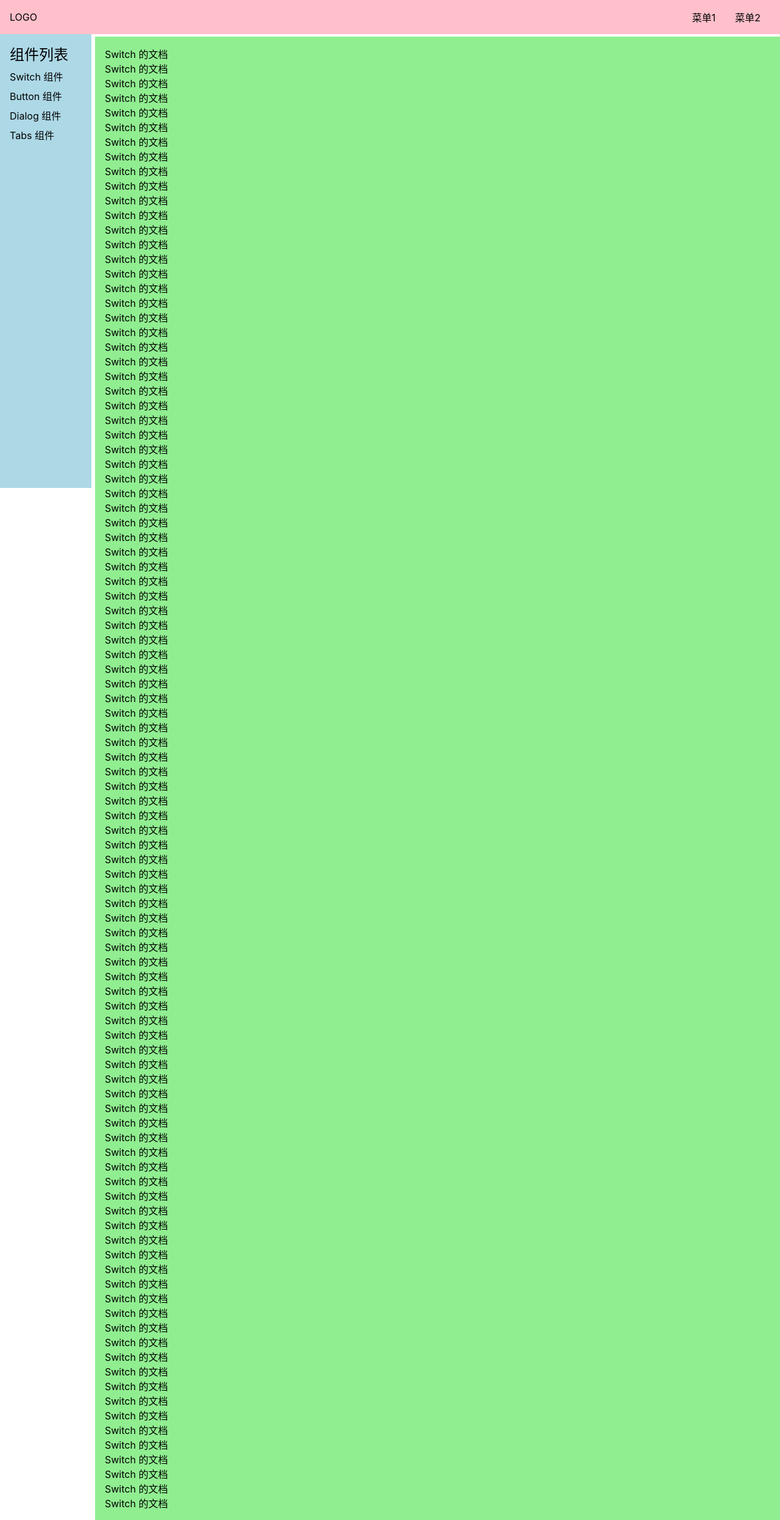
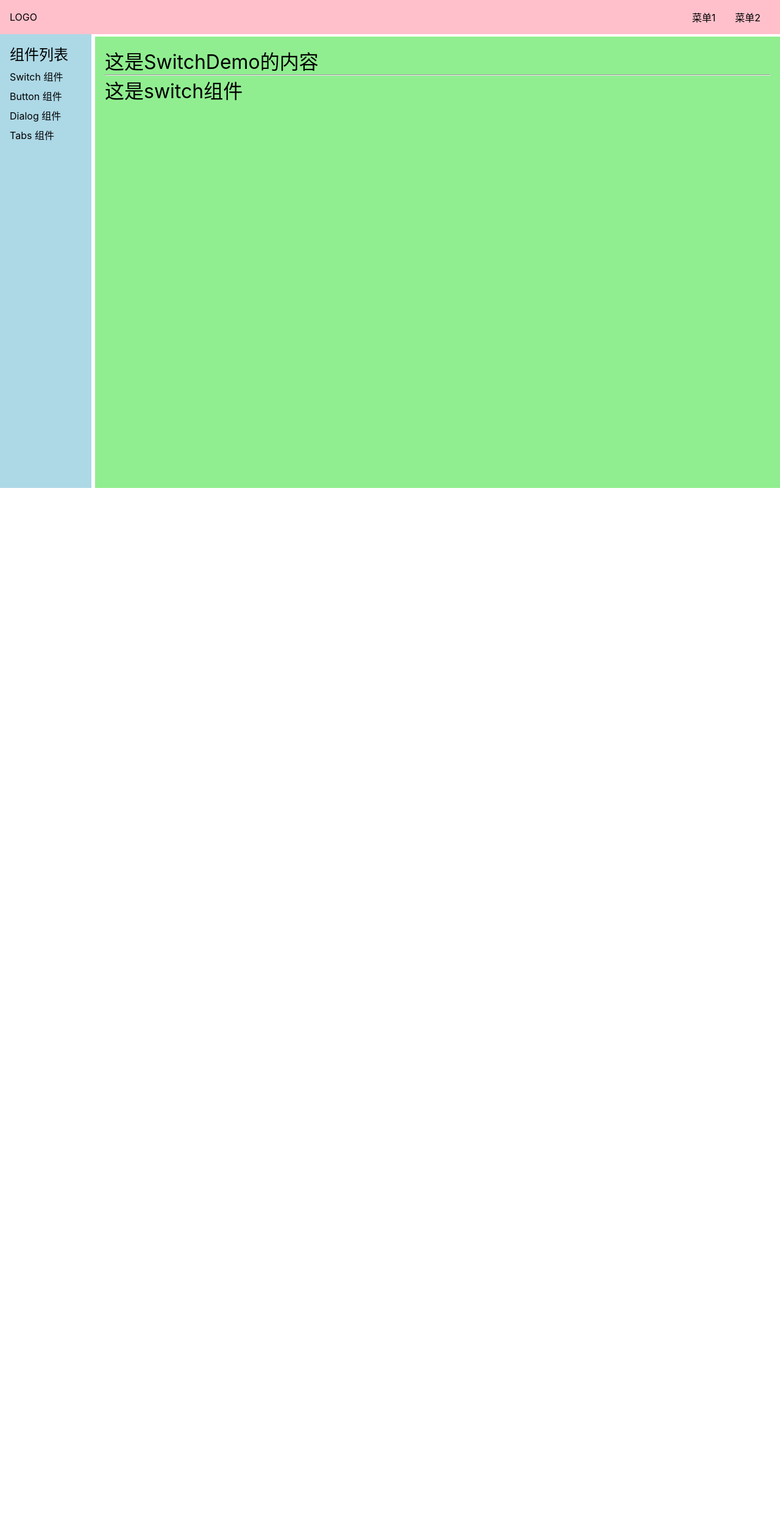
Before and after one commit to Lixianlai-2/Easy-Wheel, a Vue app: page /#/doc/switch in a window 1280 px wide. Shown: the whole page at 61% size. After the commit the page ends 800 px from the top, so only its background shows below. Built offline with nearby package versions, Linux system fonts and the light colour scheme.

Commit message:
设置lip文件夹，添加switch组件，在switchDemo中引入switch组件

```diff
--- a/src/components/SwitchDemo.vue
+++ b/src/components/SwitchDemo.vue
@@ -1,110 +1,14 @@
 <template>
   <div>
-    <p>Switch 的文档</p>
-    <p>Switch 的文档</p>
-    <p>Switch 的文档</p>
-    <p>Switch 的文档</p>
-    <p>Switch 的文档</p>
-    <p>Switch 的文档</p>
-    <p>Switch 的文档</p>
-    <p>Switch 的文档</p>
-    <p>Switch 的文档</p>
-    <p>Switch 的文档</p>
-    <p>Switch 的文档</p>
-    <p>Switch 的文档</p>
-    <p>Switch 的文档</p>
-    <p>Switch 的文档</p>
-    <p>Switch 的文档</p>
-    <p>Switch 的文档</p>
-    <p>Switch 的文档</p>
-    <p>Switch 的文档</p>
-    <p>Switch 的文档</p>
-    <p>Switch 的文档</p>
-    <p>Switch 的文档</p>
-    <p>Switch 的文档</p>
-    <p>Switch 的文档</p>
-    <p>Switch 的文档</p>
-    <p>Switch 的文档</p>
-    <p>Switch 的文档</p>
-    <p>Switch 的文档</p>
-    <p>Switch 的文档</p>
-    <p>Switch 的文档</p>
-    <p>Switch 的文档</p>
-    <p>Switch 的文档</p>
-    <p>Switch 的文档</p>
-    <p>Switch 的文档</p>
-    <p>Switch 的文档</p>
-    <p>Switch 的文档</p>
-    <p>Switch 的文档</p>
-    <p>Switch 的文档</p>
-    <p>Switch 的文档</p>
-    <p>Switch 的文档</p>
-    <p>Switch 的文档</p>
-    <p>Switch 的文档</p>
-    <p>Switch 的文档</p>
-    <p>Switch 的文档</p>
-    <p>Switch 的文档</p>
-    <p>Switch 的文档</p>
-    <p>Switch 的文档</p>
-    <p>Switch 的文档</p>
-    <p>Switch 的文档</p>
-    <p>Switch 的文档</p>
-    <p>Switch 的文档</p>
-    <p>Switch 的文档</p>
-    <p>Switch 的文档</p>
-    <p>Switch 的文档</p>
-    <p>Switch 的文档</p>
-    <p>Switch 的文档</p>
-    <p>Switch 的文档</p>
-    <p>Switch 的文档</p>
-    <p>Switch 的文档</p>
-    <p>Switch 的文档</p>
-    <p>Switch 的文档</p>
-    <p>Switch 的文档</p>
-    <p>Switch 的文档</p>
-    <p>Switch 的文档</p>
-    <p>Switch 的文档</p>
-    <p>Switch 的文档</p>
-    <p>Switch 的文档</p>
-    <p>Switch 的文档</p>
-    <p>Switch 的文档</p>
-    <p>Switch 的文档</p>
-    <p>Switch 的文档</p>
-    <p>Switch 的文档</p>
-    <p>Switch 的文档</p>
-    <p>Switch 的文档</p>
-    <p>Switch 的文档</p>
-    <p>Switch 的文档</p>
-    <p>Switch 的文档</p>
-    <p>Switch 的文档</p>
-    <p>Switch 的文档</p>
-    <p>Switch 的文档</p>
-    <p>Switch 的文档</p>
-    <p>Switch 的文档</p>
-    <p>Switch 的文档</p>
-    <p>Switch 的文档</p>
-    <p>Switch 的文档</p>
-    <p>Switch 的文档</p>
-    <p>Switch 的文档</p>
-    <p>Switch 的文档</p>
-    <p>Switch 的文档</p>
-    <p>Switch 的文档</p>
-    <p>Switch 的文档</p>
-    <p>Switch 的文档</p>
-    <p>Switch 的文档</p>
-    <p>Switch 的文档</p>
-    <p>Switch 的文档</p>
-    <p>Switch 的文档</p>
-    <p>Switch 的文档</p>
-    <p>Switch 的文档</p>
-    <p>Switch 的文档</p>
-    <p>Switch 的文档</p>
-    <p>Switch 的文档</p>
+    <h1>这是SwitchDemo的内容</h1>
+    <hr />
+    <Switch />
   </div>
 </template>
 
 <script>
-export default {};
+import Switch from "../lip/Switch.vue";
+export default { components: { Switch } };
 </script>
 
 <!-- <style scoped>
--- /dev/null
+++ b/src/lip/Switch.vue
@@ -0,0 +1,11 @@
+<template>
+  <div>
+    <h1>这是switch组件</h1>
+  </div>
+</template>
+
+<script>
+export default {};
+</script>
+
+<style scoped></style>
```
